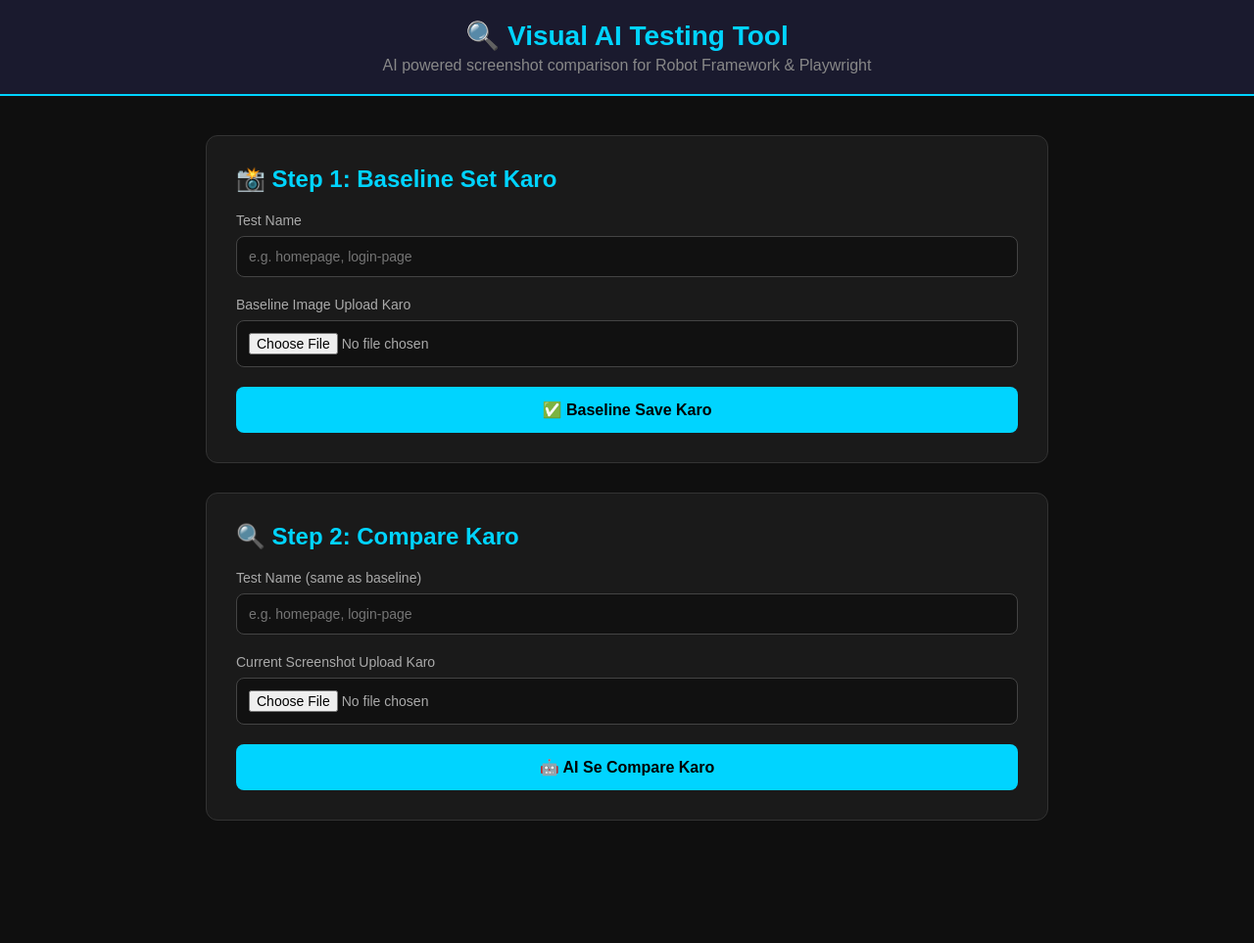
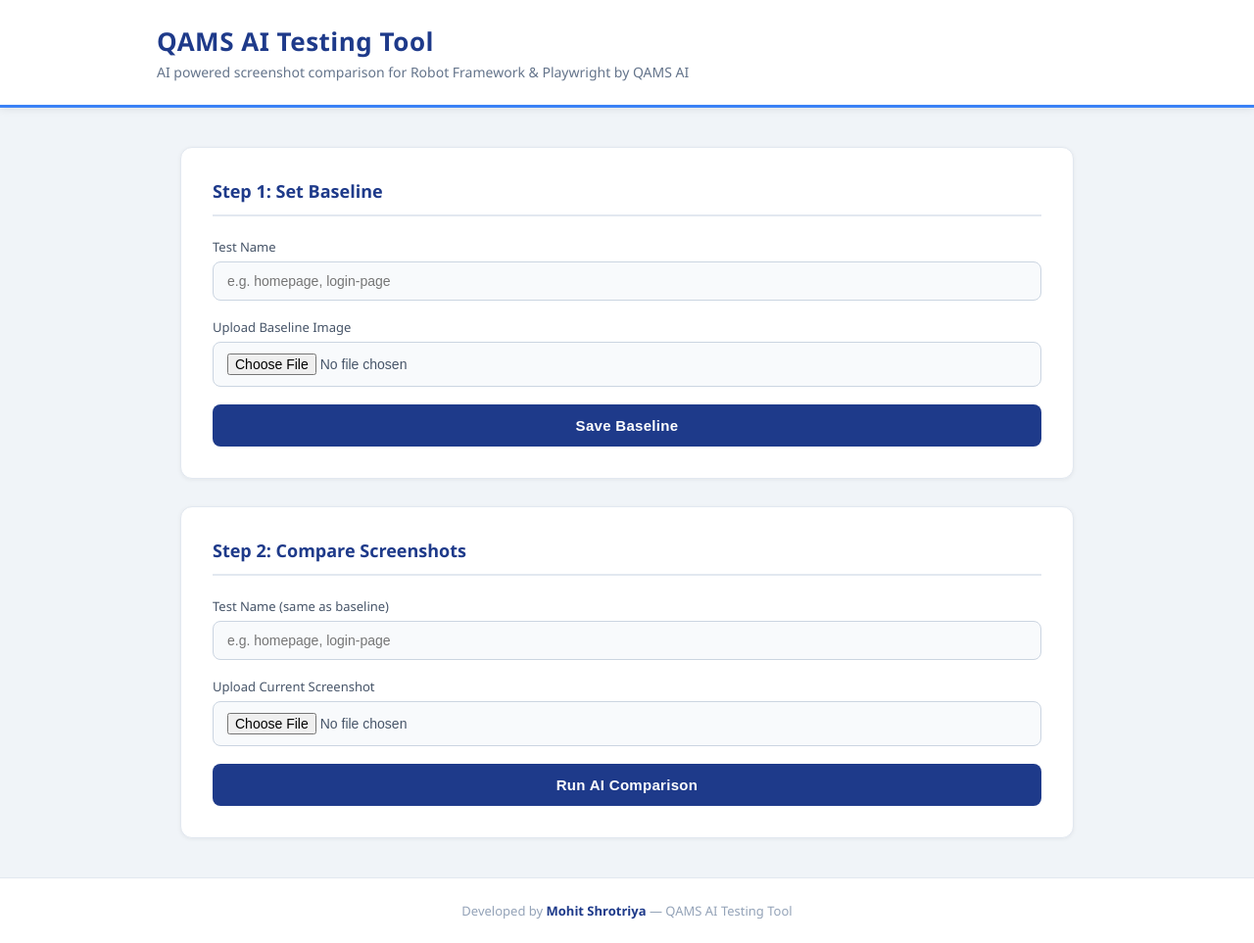
Before and after one commit to mohitshrotriya/visual-ai-tool, a FastAPI app: page / in a window 1280 px wide. Shown: the whole page at 98% size. Before the commit the page ends 838 px from the top, so only its background shows below. Run offline with FastAPI, Linux system fonts and the light colour scheme.

Commit message:
feat: complete visual AI testing tool with FastAPI, Gemini AI, CLI and web UI

```diff
--- a/templates/index.html
+++ b/templates/index.html
@@ -2,84 +2,95 @@
 <html>
 <head>
     <meta charset="UTF-8">
-    <title>Visual AI Testing Tool</title>
+    <title>QAMS AI Testing Tool</title>
     <style>
         * { box-sizing: border-box; margin: 0; padding: 0; }
-        body { font-family: Arial, sans-serif; background: #0f0f0f; color: #eee; min-height: 100vh; }
-        header { background: #1a1a2e; padding: 20px; text-align: center; border-bottom: 2px solid #00d4ff; }
-        header h1 { color: #00d4ff; font-size: 28px; }
-        header p { color: #888; margin-top: 5px; }
-        .container { max-width: 900px; margin: 40px auto; padding: 0 20px; }
-        .card { background: #1a1a1a; border-radius: 12px; padding: 30px; margin-bottom: 30px; border: 1px solid #333; }
-        .card h2 { color: #00d4ff; margin-bottom: 20px; }
-        .form-group { margin-bottom: 20px; }
-        label { display: block; margin-bottom: 8px; color: #aaa; font-size: 14px; }
-        input[type=text] { width: 100%; padding: 12px; background: #111; border: 1px solid #444; border-radius: 8px; color: #eee; font-size: 14px; }
-        input[type=file] { width: 100%; padding: 12px; background: #111; border: 1px solid #444; border-radius: 8px; color: #aaa; font-size: 14px; }
-        button { width: 100%; padding: 14px; background: #00d4ff; color: #000; border: none; border-radius: 8px; font-size: 16px; font-weight: bold; cursor: pointer; }
-        button:hover { background: #00b8d9; }
-        button:disabled { background: #333; color: #666; cursor: not-allowed; }
-        .result { background: #111; border-radius: 10px; padding: 20px; margin-top: 20px; display: none; }
+        body { font-family: 'Segoe UI', Arial, sans-serif; background: #f0f4f8; color: #1a202c; min-height: 100vh; }
+        header { background: #ffffff; padding: 24px 40px; border-bottom: 3px solid #3b82f6; box-shadow: 0 2px 8px rgba(0,0,0,0.08); }
+        .header-inner { max-width: 960px; margin: 0 auto; }
+        header h1 { color: #1e3a8a; font-size: 26px; font-weight: 700; letter-spacing: 0.5px; }
+        header p { color: #64748b; margin-top: 4px; font-size: 14px; }
+        .container { max-width: 960px; margin: 40px auto; padding: 0 24px; }
+        .card { background: #ffffff; border-radius: 12px; padding: 32px; margin-bottom: 28px; border: 1px solid #e2e8f0; box-shadow: 0 1px 4px rgba(0,0,0,0.06); }
+        .card h2 { color: #1e3a8a; margin-bottom: 22px; font-size: 18px; font-weight: 600; padding-bottom: 12px; border-bottom: 2px solid #e2e8f0; }
+        .form-group { margin-bottom: 18px; }
+        label { display: block; margin-bottom: 6px; color: #475569; font-size: 13px; font-weight: 500; }
+        input[type=text] { width: 100%; padding: 11px 14px; background: #f8fafc; border: 1px solid #cbd5e1; border-radius: 8px; color: #1a202c; font-size: 14px; transition: border 0.2s; }
+        input[type=text]:focus { outline: none; border-color: #3b82f6; background: #fff; }
+        input[type=file] { width: 100%; padding: 11px 14px; background: #f8fafc; border: 1px solid #cbd5e1; border-radius: 8px; color: #475569; font-size: 14px; }
+        button { width: 100%; padding: 13px; background: #1e3a8a; color: #ffffff; border: none; border-radius: 8px; font-size: 15px; font-weight: 600; cursor: pointer; transition: background 0.2s; letter-spacing: 0.3px; }
+        button:hover { background: #1e40af; }
+        button:disabled { background: #94a3b8; cursor: not-allowed; }
+        .result { background: #f8fafc; border-radius: 10px; padding: 20px; margin-top: 20px; display: none; border: 1px solid #e2e8f0; }
         .result.show { display: block; }
-        .images { display: flex; gap: 15px; margin: 15px 0; flex-wrap: wrap; }
+        .images { display: flex; gap: 14px; margin: 16px 0; flex-wrap: wrap; }
         .img-box { flex: 1; min-width: 200px; text-align: center; }
-        .img-box img { width: 100%; border-radius: 8px; border: 1px solid #333; }
-        .img-box p { color: #aaa; margin: 8px 0; font-size: 13px; }
-        .badge { display: inline-block; padding: 4px 14px; border-radius: 20px; font-weight: bold; font-size: 13px; margin-right: 8px; }
-        .badge.bug { background: #ff4444; color: #fff; }
-        .badge.ok { background: #00cc44; color: #000; }
-        .badge.critical { background: #ff4444; color: #fff; }
-        .badge.major { background: #ff8800; color: #000; }
-        .badge.minor { background: #ffcc00; color: #000; }
-        .badge.none { background: #00cc44; color: #000; }
-        .ai-box { background: #0a1628; border-radius: 8px; padding: 15px; margin-top: 15px; border-left: 4px solid #00d4ff; }
-        .ai-box h4 { color: #00d4ff; margin-bottom: 10px; }
-        .ai-box p { margin: 8px 0; line-height: 1.6; font-size: 14px; }
-        .loading { text-align: center; padding: 20px; color: #00d4ff; display: none; }
+        .img-box img { width: 100%; border-radius: 8px; border: 1px solid #e2e8f0; box-shadow: 0 1px 4px rgba(0,0,0,0.08); }
+        .img-box p { color: #64748b; margin: 8px 0; font-size: 12px; font-weight: 500; text-transform: uppercase; letter-spacing: 0.5px; }
+        .badge { display: inline-block; padding: 3px 12px; border-radius: 20px; font-weight: 600; font-size: 12px; margin-right: 8px; }
+        .badge.bug { background: #fee2e2; color: #dc2626; }
+        .badge.ok { background: #dcfce7; color: #16a34a; }
+        .badge.critical { background: #fee2e2; color: #dc2626; }
+        .badge.major { background: #ffedd5; color: #ea580c; }
+        .badge.minor { background: #fef9c3; color: #ca8a04; }
+        .badge.none { background: #dcfce7; color: #16a34a; }
+        .ai-box { background: #eff6ff; border-radius: 8px; padding: 18px; margin-top: 16px; border-left: 4px solid #3b82f6; }
+        .ai-box h4 { color: #1e3a8a; margin-bottom: 12px; font-size: 14px; font-weight: 600; }
+        .ai-box p { margin: 8px 0; line-height: 1.6; font-size: 13px; color: #334155; }
+        .loading { text-align: center; padding: 20px; color: #3b82f6; display: none; font-size: 14px; }
         .loading.show { display: block; }
-        .diff-info { display: flex; gap: 15px; align-items: center; margin: 10px 0; flex-wrap: wrap; }
-        .report-link { display: inline-block; margin-top: 15px; padding: 10px 20px; background: #1a1a2e; color: #00d4ff; border-radius: 8px; text-decoration: none; border: 1px solid #00d4ff; }
+        .diff-info { display: flex; gap: 12px; align-items: center; margin: 10px 0; flex-wrap: wrap; }
+        .diff-info span { font-size: 13px; color: #475569; }
+        .report-link { display: inline-block; margin-top: 14px; padding: 9px 18px; background: #eff6ff; color: #1e3a8a; border-radius: 8px; text-decoration: none; border: 1px solid #bfdbfe; font-size: 13px; font-weight: 500; }
+        .report-link:hover { background: #dbeafe; }
+        footer { text-align: center; padding: 24px; color: #94a3b8; font-size: 13px; border-top: 1px solid #e2e8f0; margin-top: 20px; background: #fff; }
+        footer span { color: #1e3a8a; font-weight: 600; }
     </style>
 </head>
 <body>
     <header>
-        <h1>🔍 Visual AI Testing Tool</h1>
-        <p>AI powered screenshot comparison for Robot Framework & Playwright</p>
+        <div class="header-inner">
+            <h1>QAMS AI Testing Tool</h1>
+            <p>AI powered screenshot comparison for Robot Framework & Playwright by QAMS AI</p>
+        </div>
     </header>
     <div class="container">
         <div class="card">
-            <h2>📸 Step 1: Baseline Set Karo</h2>
+            <h2>Step 1: Set Baseline</h2>
             <div class="form-group">
                 <label>Test Name</label>
                 <input type="text" id="baseline-name" placeholder="e.g. homepage, login-page" />
             </div>
             <div class="form-group">
-                <label>Baseline Image Upload Karo</label>
+                <label>Upload Baseline Image</label>
                 <input type="file" id="baseline-file" accept="image/*" />
             </div>
-            <button onclick="setBaseline()">✅ Baseline Save Karo</button>
+            <button onclick="setBaseline()">Save Baseline</button>
             <div id="baseline-result" class="result"></div>
         </div>
         <div class="card">
-            <h2>🔍 Step 2: Compare Karo</h2>
+            <h2>Step 2: Compare Screenshots</h2>
             <div class="form-group">
                 <label>Test Name (same as baseline)</label>
                 <input type="text" id="compare-name" placeholder="e.g. homepage, login-page" />
             </div>
             <div class="form-group">
-                <label>Current Screenshot Upload Karo</label>
+                <label>Upload Current Screenshot</label>
                 <input type="file" id="compare-file" accept="image/*" />
             </div>
-            <button id="compare-btn" onclick="compareImages()">🤖 AI Se Compare Karo</button>
-            <div id="compare-loading" class="loading">⏳ AI analysis chal rahi hai... thoda wait karo</div>
+            <button id="compare-btn" onclick="compareImages()">Run AI Comparison</button>
+            <div id="compare-loading" class="loading">AI analysis in progress. Please wait...</div>
             <div id="compare-result" class="result"></div>
         </div>
     </div>
+    <footer>
+        Developed by <span>Mohit Shrotriya</span> &mdash; QAMS AI Testing Tool
+    </footer>
     <script>
         async function setBaseline() {
             const name = document.getElementById('baseline-name').value.trim();
             const file = document.getElementById('baseline-file').files[0];
-            if (!name || !file) { alert('Test name aur image dono dalo!'); return; }
+            if (!name || !file) { alert('Please enter test name and select an image.'); return; }
             const fd = new FormData();
             fd.append('test_name', name);
             fd.append('image', file);
@@ -87,14 +98,14 @@
             const data = await res.json();
             const el = document.getElementById('baseline-result');
             el.innerHTML = data.success
-                ? '<p style="color:#00cc44">✅ Baseline saved: <strong>' + name + '</strong></p>'
-                : '<p style="color:#ff4444">❌ Error: ' + data.error + '</p>';
+                ? '<p style="color:#16a34a;font-weight:500">Baseline saved successfully: <strong>' + name + '</strong></p>'
+                : '<p style="color:#dc2626">Error: ' + data.error + '</p>';
             el.classList.add('show');
         }
         async function compareImages() {
             const name = document.getElementById('compare-name').value.trim();
             const file = document.getElementById('compare-file').files[0];
-            if (!name || !file) { alert('Test name aur image dono dalo!'); return; }
+            if (!name || !file) { alert('Please enter test name and select an image.'); return; }
             document.getElementById('compare-btn').disabled = true;
             document.getElementById('compare-loading').classList.add('show');
             document.getElementById('compare-result').classList.remove('show');
@@ -107,7 +118,7 @@
             document.getElementById('compare-btn').disabled = false;
             const el = document.getElementById('compare-result');
             if (!data.success) {
-                el.innerHTML = '<p style="color:#ff4444">❌ Error: ' + data.error + '</p>';
+                el.innerHTML = '<p style="color:#dc2626">Error: ' + data.error + '</p>';
                 el.classList.add('show');
                 return;
             }
@@ -115,21 +126,21 @@
             const isBug = ai.is_bug;
             const severity = (ai.severity || 'NONE').toLowerCase();
             el.innerHTML = '<div class="diff-info">' +
-                '<span>📊 Diff: <strong>' + data.diff_percentage + '%</strong></span>' +
-                '<span class="badge ' + (isBug ? 'bug' : 'ok') + '">' + (isBug ? '🐛 BUG' : '✅ PASSED') + '</span>' +
+                '<span>Difference: <strong>' + data.diff_percentage + '%</strong></span>' +
+                '<span class="badge ' + (isBug ? 'bug' : 'ok') + '">' + (isBug ? 'BUG DETECTED' : 'PASSED') + '</span>' +
                 '<span class="badge ' + severity + '">' + (ai.severity || 'NONE') + '</span>' +
                 '</div>' +
                 '<div class="images">' +
-                '<div class="img-box"><p>📸 Baseline</p><img src="' + data.baseline_url + '" /></div>' +
-                '<div class="img-box"><p>🔍 Current</p><img src="' + data.current_url + '" /></div>' +
-                '<div class="img-box"><p>🔴 Diff</p><img src="' + data.diff_url + '" /></div>' +
+                '<div class="img-box"><p>Baseline</p><img src="' + data.baseline_url + '" /></div>' +
+                '<div class="img-box"><p>Current</p><img src="' + data.current_url + '" /></div>' +
+                '<div class="img-box"><p>Diff</p><img src="' + data.diff_url + '" /></div>' +
                 '</div>' +
-                (ai.summary ? '<div class="ai-box"><h4>🤖 AI Analysis</h4>' +
+                (ai.summary ? '<div class="ai-box"><h4>AI Analysis</h4>' +
                 '<p><strong>Summary:</strong> ' + ai.summary + '</p>' +
                 '<p><strong>Details:</strong> ' + ai.details + '</p>' +
-                '<p><strong>Changed:</strong> ' + (ai.changed_elements || []).join(', ') + '</p>' +
+                '<p><strong>Changed Elements:</strong> ' + (ai.changed_elements || []).join(', ') + '</p>' +
                 '<p><strong>Recommendation:</strong> ' + ai.recommendation + '</p></div>' : '') +
-                '<a class="report-link" href="' + data.report_url + '" target="_blank">📄 Full HTML Report Dekho</a>';
+                '<a class="report-link" href="' + data.report_url + '" target="_blank">View Full HTML Report</a>';
             el.classList.add('show');
         }
     </script>
```
